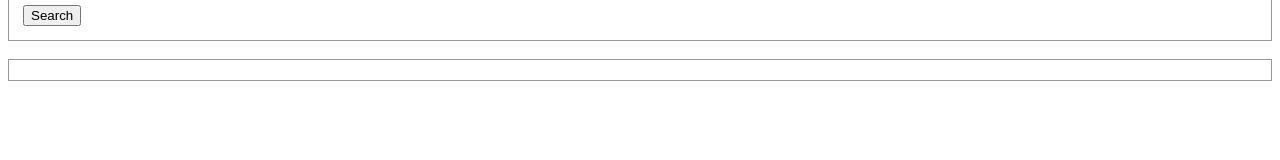
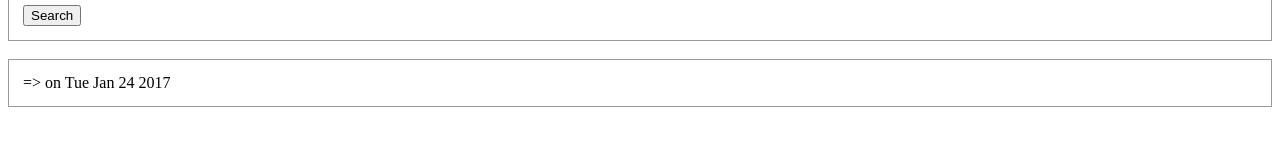
Before and after one commit to zfeher/jb-mit, a Vue app: page / in a window 1280 px wide. Shown: the part 131-291 px from the top of the page. Built offline with nearby package versions, Linux system fonts and the light colour scheme; no server answers.

Commit message:
Add departure flight title

```diff
--- a/src/containers/app.vue
+++ b/src/containers/app.vue
@@ -17,6 +17,9 @@
 
     <SearchResultPanel
       id="search-result-panel"
+      :origin="origin.value"
+      :destination="destination.value"
+      :departureDate="departureDate.value"
     />
   </div>
 </template>
--- a/src/containers/search-result-panel.vue
+++ b/src/containers/search-result-panel.vue
@@ -1,13 +1,26 @@
 <template>
   <div :id="id" :style="{ boxSizing: 'border-box', padding: '10px', border: '1px solid #999' }" >
+    <div :style="rowStyle">
+      <Labell :text="depFlightLabel" width="230px" />
+    </div>
   </div>
 </template>
 
 <script>
+import * as R from 'ramda';
+import { strToDate, dateToDateStr } from '../common';
+import { DatePicker, ErrorMessage, Labell, ListBox } from '../components';
+
+let formatFlightDate = R.compose(dateToDateStr, strToDate);
+
 export default {
   name: 'SearchResultPanel',
 
   components: {
+    DatePicker,
+    ErrorMessage,
+    Labell,
+    ListBox,
   },
 
   props: {
@@ -15,14 +28,38 @@ export default {
       type: String,
       required: true,
     },
+
+    origin: {
+      type: String,
+      required: true,
+    },
+
+    destination: {
+      type: String,
+      required: true,
+    },
+
+    departureDate: {
+      type: String,
+      required: true,
+    },
+
   },
 
   data() {
     return {
+      rowStyle: {
+        padding: '4px',
+      },
     };
   },
 
   computed: {
+    depFlightLabel() {
+      let { origin, destination, departureDate } = this;
+      let date = formatFlightDate(departureDate);
+      return `${origin} => ${destination} on ${date}`;
+    },
   },
 
   methods: {
```
